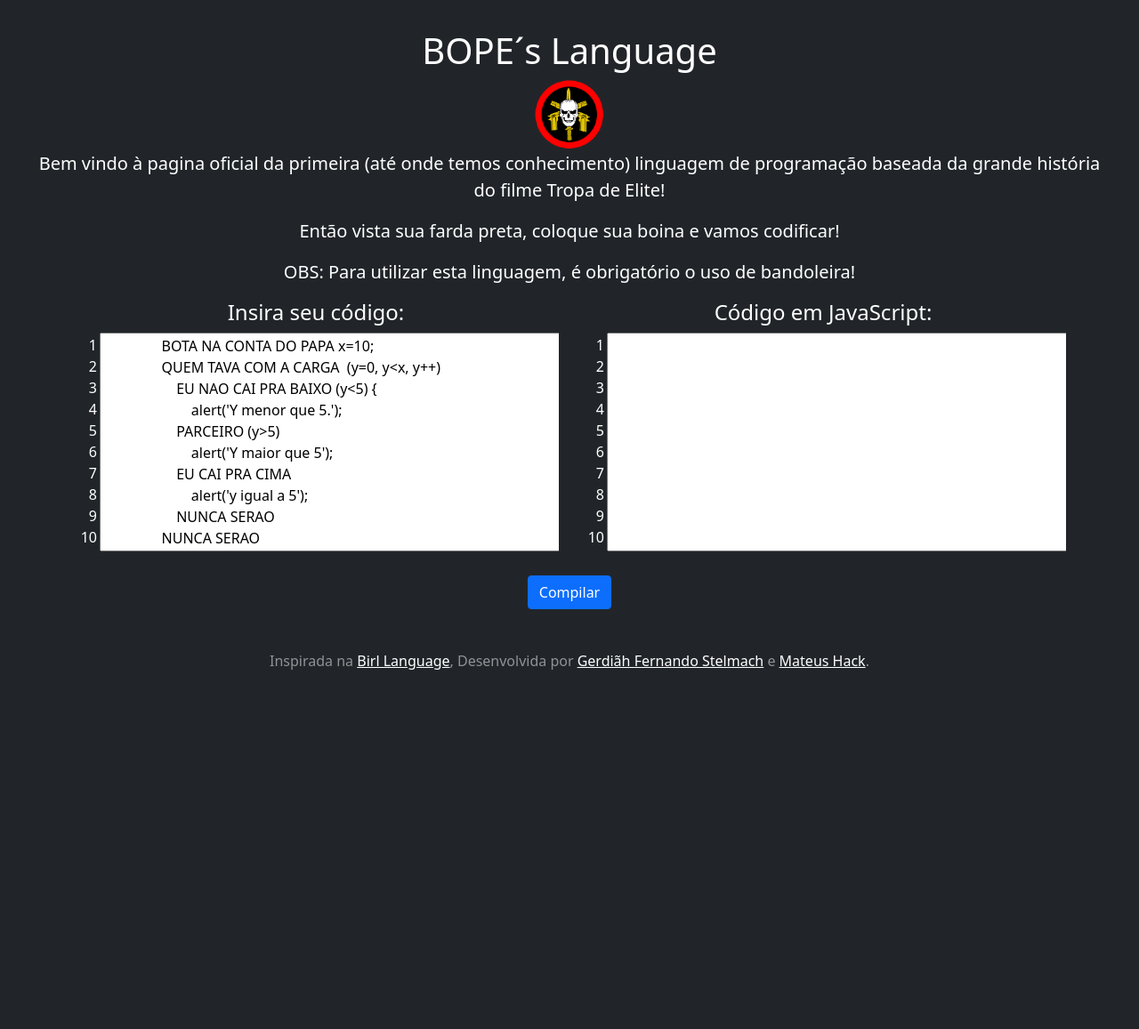
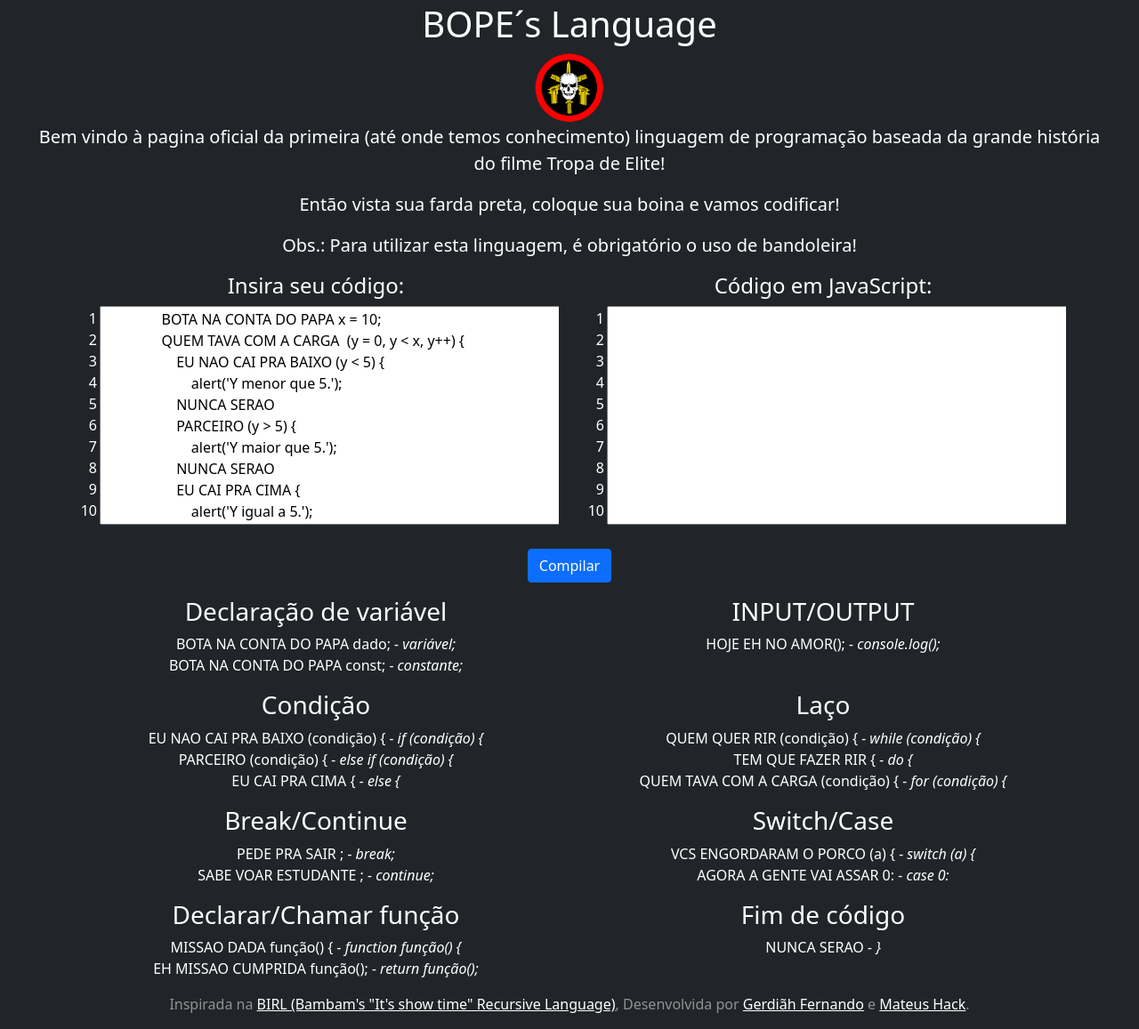
Before and after one commit to bope-language/.github.io, a plain HTML site: page index.html in a window 1280 px wide. Shown: the part 13-1170 px from the top of the page at 89% size. Before the commit the page ends 800 px from the top, so only its background shows below. Drawn offline with Linux system fonts and the light colour scheme.

Commit message:
Update index.html

```diff
--- a/index.html
+++ b/index.html
@@ -9,8 +9,6 @@
     <title>BOPE´s Language!</title>
 
     <link rel="canonical" href="https://getbootstrap.com/docs/5.0/examples/cover/">
-
-
 
     <!-- Bootstrap core CSS -->
 <link href="./assets/dist/css/bootstrap.min.css" rel="stylesheet">
@@ -41,13 +39,11 @@
       }
     </style>
 
-
     <!-- Custom styles for this template -->
     <script src="./assets/dist/js/linhasTextarea.js" type="text/javascript" ></script>
     <script src="./assets/dist/js/bope-translate.js" type="text/javascript" ></script>
   </head>
   <body class="d-flex h-100 text-center text-white bg-dark">
-
 
 <div class="cover-container d-flex w-100 h-100 p-3 mx-auto flex-column">
   <header class="mb-auto">
@@ -59,7 +55,6 @@
         <a class="nav-link" href="#">Contact</a>
       </nav>
     </div> -->
-
   </header>
 
   <main class="px-3">
@@ -67,18 +62,7 @@
     <img src="./assets/files/logo_bope.png" alt="some text" width=80 height=80>
     <p class="lead">Bem vindo à pagina oficial da primeira (até onde temos conhecimento) linguagem de programação baseada da grande história do filme Tropa de Elite! </p>
     <p class="lead">Então vista sua farda preta, coloque sua boina e vamos codificar!</p>
-    <p class="lead"><b>OBS: Para utilizar esta linguagem, é obrigatório o uso de bandoleira!</b></p>
-
-
-
-
-
-
-
-
-
-
-
+    <p class="lead"><b>Obs.: Para utilizar esta linguagem, é obrigatório o uso de bandoleira!</b></p>
 
   </main>
   <div class="container">
@@ -88,18 +72,18 @@
         <div class="col-6">
             <h4>Insira seu código:</h4>
             <textarea  id="codigo" rows="10"  style=" width: 100%;">
-                BOTA NA CONTA DO PAPA x=10;
-                QUEM TAVA COM A CARGA  (y=0, y<x, y++)
-                    EU NAO CAI PRA BAIXO (y<5) {
+                BOTA NA CONTA DO PAPA x = 10;
+                QUEM TAVA COM A CARGA  (y = 0, y < x, y++) {
+                    EU NAO CAI PRA BAIXO (y < 5) {
                         alert('Y menor que 5.');
-                    PARCEIRO (y>5)
-                        alert('Y maior que 5');
-                    EU CAI PRA CIMA
-                        alert('y igual a 5');
+                    NUNCA SERAO
+                    PARCEIRO (y > 5) {
+                        alert('Y maior que 5.');
+                    NUNCA SERAO
+                    EU CAI PRA CIMA {
+                        alert('Y igual a 5.');
                     NUNCA SERAO
                 NUNCA SERAO
-
-
                 </textarea>
         </div>
         <div class="col-6">
@@ -108,13 +92,102 @@
         </div>
     </div>
 
-
-
     <p class="lead">
         <button  onclick="funcaorotular()" class="btn btn-primary">Compilar</button>
       </p>
 
+    <div class="row">
+          <div class="col-xs-12 col-sm-6 col-md-6 tutorial-out">
+              <div class="tutorial-box">
+                  <h3>Declaração de variável</h3>
+                  <div class="code">
+                      <p>
+                          <span>BOTA NA CONTA DO PAPA</span> dado; <i>- variável;</i><br>
+                          <span>BOTA NA CONTA DO PAPA</span> const; <i>- constante;</i><br>
+                      </p>
+                  </div>
+              </div>
+          </div>
+          <div class="col-xs-12 col-sm-6 col-md-6 tutorial-out">
+              <div class="tutorial-box">
+                  <h3>INPUT/OUTPUT</h3>
+                  <div class="code">
+                      <p>
+                          <span>HOJE EH NO AMOR</span>(); <i>- console.log();</i><br>
+                          <br>
+                      </p>
+                  </div>
+              </div>
+          </div>
+          <div class="col-xs-12 col-sm-6 col-md-6 tutorial-out">
+              <div class="tutorial-box">
+                  <h3>Condição</h3>
+                  <div class="code">
+                      <p>
+                          <span>EU NAO CAI PRA BAIXO</span> (condição) { <i>- if (condição) {</i><br>
+                          <span>PARCEIRO</span> (condição) { <i>- else if (condição) {</i><br>
+                          <span>EU CAI PRA CIMA</span> { <i>- else {</i><br>
+                      </p>
+                  </div>
+              </div>
+          </div>
+          <div class="col-xs-12 col-sm-6 col-md-6 tutorial-out">
+              <div class="tutorial-box">
+                  <h3>Laço</h3>
+                  <div class="code">
+                      <p>
+                          <span>QUEM QUER RIR</span> (condição) { <i>- while (condição) {</i><br>
+                          <span>TEM QUE FAZER RIR</span> { <i>- do {</i><br>
+                          <span>QUEM TAVA COM A CARGA</span> (condição) { <i>- for (condição) {</i><br>
+                      </p>
+                  </div>
+              </div>
+          </div>
 
+          <div class="col-xs-12 col-sm-6 col-md-6 tutorial-out">
+              <div class="tutorial-box">
+                  <h3>Break/Continue</h3>
+                  <div class="code">
+                      <p>
+                          <span>PEDE PRA SAIR</span> ; <i>- break;</i><br>
+                          <span>SABE VOAR ESTUDANTE</span> ; <i>- continue;</i><br>
+                      </p>
+                  </div>
+              </div>
+          </div>
+          <div class="col-xs-12 col-sm-6 col-md-6 tutorial-out">
+              <div class="tutorial-box">
+                  <h3>Switch/Case</h3>
+                  <div class="code">
+                      <p>
+                          <span>VCS ENGORDARAM O PORCO</span> (a) { <i>- switch (a) {</i><br>
+                          <span>AGORA A GENTE VAI ASSAR</span> 0: <i>- case 0:</i><br>
+                      </p>
+                  </div>
+              </div>
+          </div>
+           <div class="col-xs-12 col-sm-6 col-md-6 tutorial-out">
+              <div class="tutorial-box">
+                  <h3>Declarar/Chamar função</h3>
+                  <div class="code">
+                      <p>
+                          <span>MISSAO DADA</span> função() { <i>- function função() {</i><br>
+                          <span>EH MISSAO CUMPRIDA</span> função(); <i>- return função();</i><br>
+                      </p>
+                  </div>
+              </div>
+          </div>
+          <div class="col-xs-12 col-sm-6 col-md-6 tutorial-out">
+              <div class="tutorial-box">
+                  <h3>Fim de código</h3>
+                  <div class="code">
+                      <p>
+                          <span>NUNCA SERAO</span> <i>- }</i><br>
+                      </p>
+                  </div>
+              </div>
+          </div>
+        </div>
 
 </div>
   <script type="text/javascript">
@@ -122,17 +195,10 @@
     createTextAreaWithLines('resultado');
  </script>
   <footer class="mt-auto text-white-50">
-    <p>Inspirada na <a href="https://birl-language.github.io/" class="text-white"> Birl Language</a>, Desenvolvida por <a href="mailto:mail@mail.com" class="text-white">Gerdiãh Fernando Stelmach</a> e <a href="mailto:mateushck@gmail.com" class="text-white">Mateus Hack</a>.</p>
+    <p>Inspirada na <a href="https://birl-language.github.io/" target="_blank" class="text-white">BIRL (Bambam's "It's show time" Recursive Language)</a>, Desenvolvida por <a href="mailto:gf.stelmach@sou.faccat.br" class="text-white">Gerdiãh Fernando</a> e <a href="mailto:mateushck@gmail.com" class="text-white">Mateus Hack</a>.</p>
   </footer>
 </div>
 
-
-
-
-
-
-
   </body>
 
-
 </html>
```
